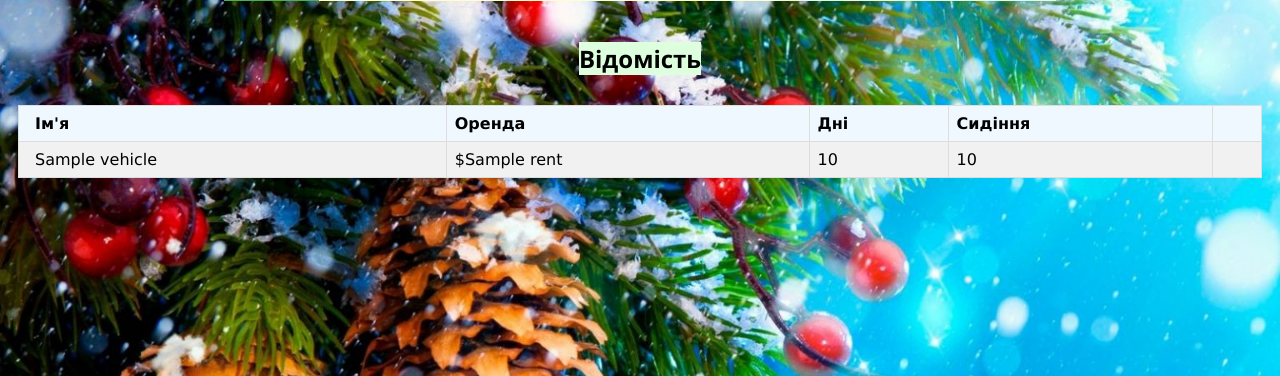
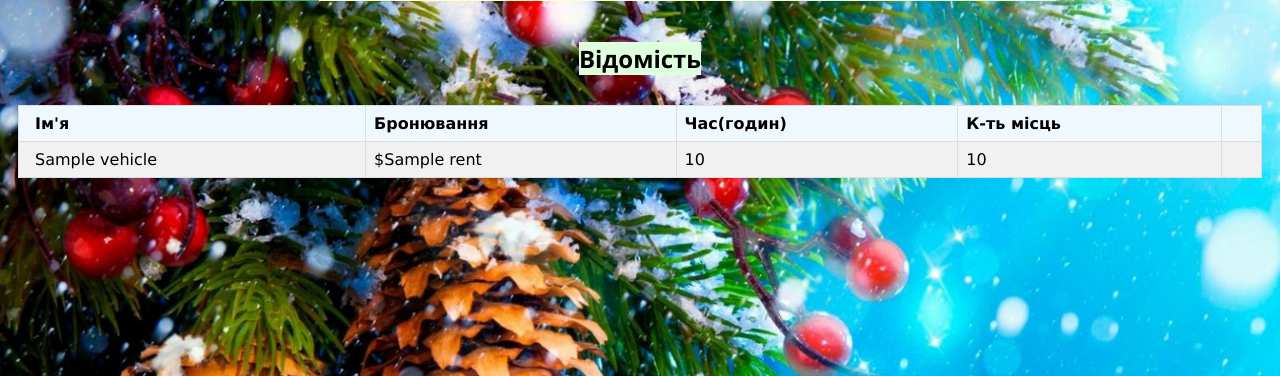
Before and after one commit to EdCrafter/DjangoV2, a Django app: template car_dealer_portal/templates/car_dealer/history.html in a window 1280 px wide. Shown: the part 116-492 px from the top of the page. Run offline with Django 4.2, Linux system fonts and the light colour scheme; the template is opened without the code that fills it: most values are stand-ins (such as "Sample title", 1, 10 or a date in 2020).

Commit message:
all before change file

```diff
--- a/car_dealer_portal/templates/car_dealer/history.html
+++ b/car_dealer_portal/templates/car_dealer/history.html
@@ -14,9 +14,9 @@
 
   <tr>
     <th>Ім'я </th>
-    <th>Оренда</th>
-    <th>Дні </th>
-    <th>Сидіння</th>
+    <th>Бронювання</th>
+    <th>Час(годин) </th>
+    <th>К-ть місць</th>
     <th>
     </th>
   </tr>
--- a/car_dealer_portal/templates/car_dealer/order_list.html
+++ b/car_dealer_portal/templates/car_dealer/order_list.html
@@ -16,8 +16,8 @@
   <tr>
     <th style="padding:20">Ім'я </th>
     <th style="padding:20">Форма</th>
-    <th style="padding:20">Сума орендної плати </th>
-    <th style="padding:20">Дні </th>
+    <th style="padding:20">Сума </th>
+    <th style="padding:20">Час(годин) </th>
     <th style="padding:20">Прибрати
     </th>
   </tr>
--- a/customer_portal/templates/customer/manage.html
+++ b/customer_portal/templates/customer/manage.html
@@ -13,7 +13,7 @@
   <tr>
     <th>Номер</th>
     <th>Годин</th>
-    <th>Оренда</th>
+    <th>Бронювання</th>
     <th>К-ть місць</th>
     <th>Розмір</th>
     <th>Дата</th>
--- a/customer_portal/templates/customer/search_results.html
+++ b/customer_portal/templates/customer/search_results.html
@@ -32,7 +32,7 @@
       <td><form action = "/customer_portal/rent/" method="post">
         {% csrf_token %}
         <input type="hidden" name="id" value="{{vehicle.id}}">
-        <input class="w3-btn w3-green" type="submit" value="Оренда">
+        <input class="w3-btn w3-green" type="submit" value="Бронювання">
         </form></td>
     </tr>
 
```
Also changed, not shown: db.sqlite3.
